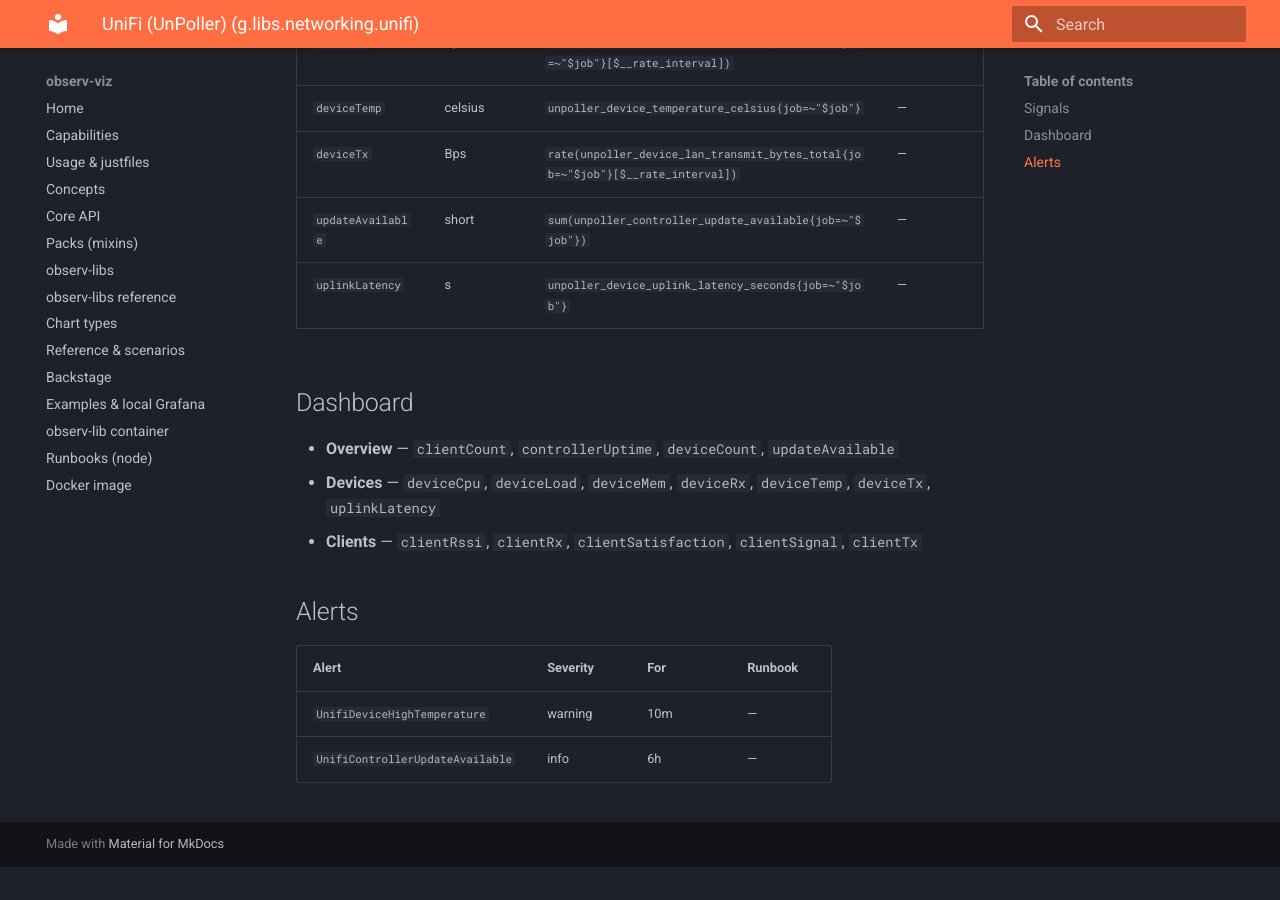
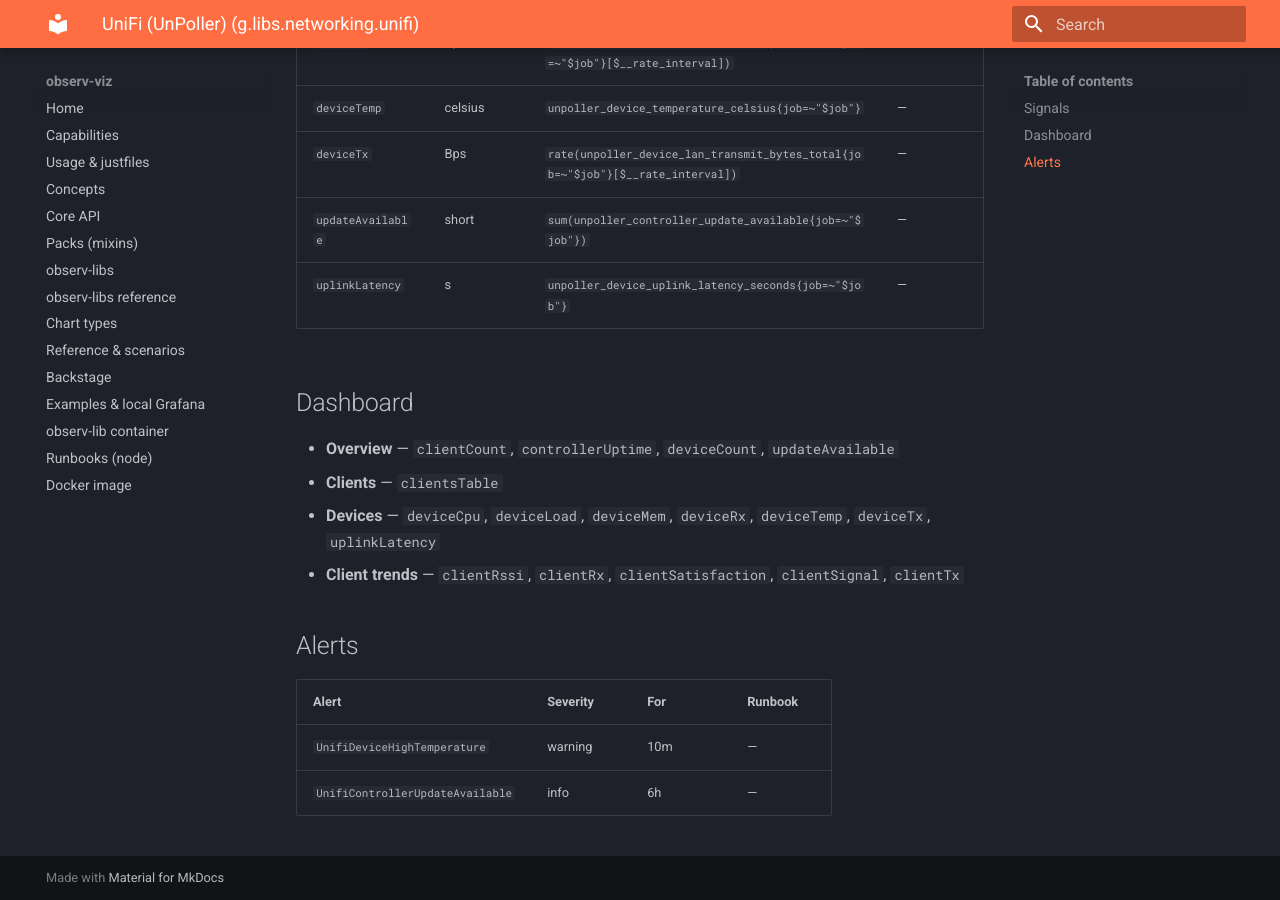
Before and after one commit to cznewt/observ-viz, an MkDocs documentation site: the page built from docs/observ-libs/networking-unifi.md, in a window 1280 px wide and 900 px high, scrolled down 1028 px. Built offline with MkDocs 1.6.1 and Material for MkDocs 9.7.7, drawn with Linux system fonts in a browser that asks for light colours; before the commit the page ends 1895 px from its top, so only the background shows below that.

Commit message:
feat(unifi): add per-client overview table
New "Clients" table lists all UniFi clients (wired + wireless), joined by mac:
Client, IP, AP, SSID, RSSI, Satisfaction, Down, Up, Uptime. Non-identity metrics
summed by mac so only the join key survives (no duplicate label columns); wired
clients show blank RSSI/SSID/AP. Renamed the client timeseries group to "Client trends".

Co-Authored-By: Claude Opus 4.8 (1M context) <noreply@anthropic.com>

```diff
--- a/docs/observ-libs/networking-unifi.md
+++ b/docs/observ-libs/networking-unifi.md
@@ -28,8 +28,9 @@ Each signal's dashboard query (metric/expr) and the recording rule it produces (
 ## Dashboard
 
 - **Overview** — `clientCount`, `controllerUptime`, `deviceCount`, `updateAvailable`
+- **Clients** — `clientsTable`
 - **Devices** — `deviceCpu`, `deviceLoad`, `deviceMem`, `deviceRx`, `deviceTemp`, `deviceTx`, `uplinkLatency`
-- **Clients** — `clientRssi`, `clientRx`, `clientSatisfaction`, `clientSignal`, `clientTx`
+- **Client trends** — `clientRssi`, `clientRx`, `clientSatisfaction`, `clientSignal`, `clientTx`
 
 ## Alerts
 
```
Also changed, not shown: 2 other files.
